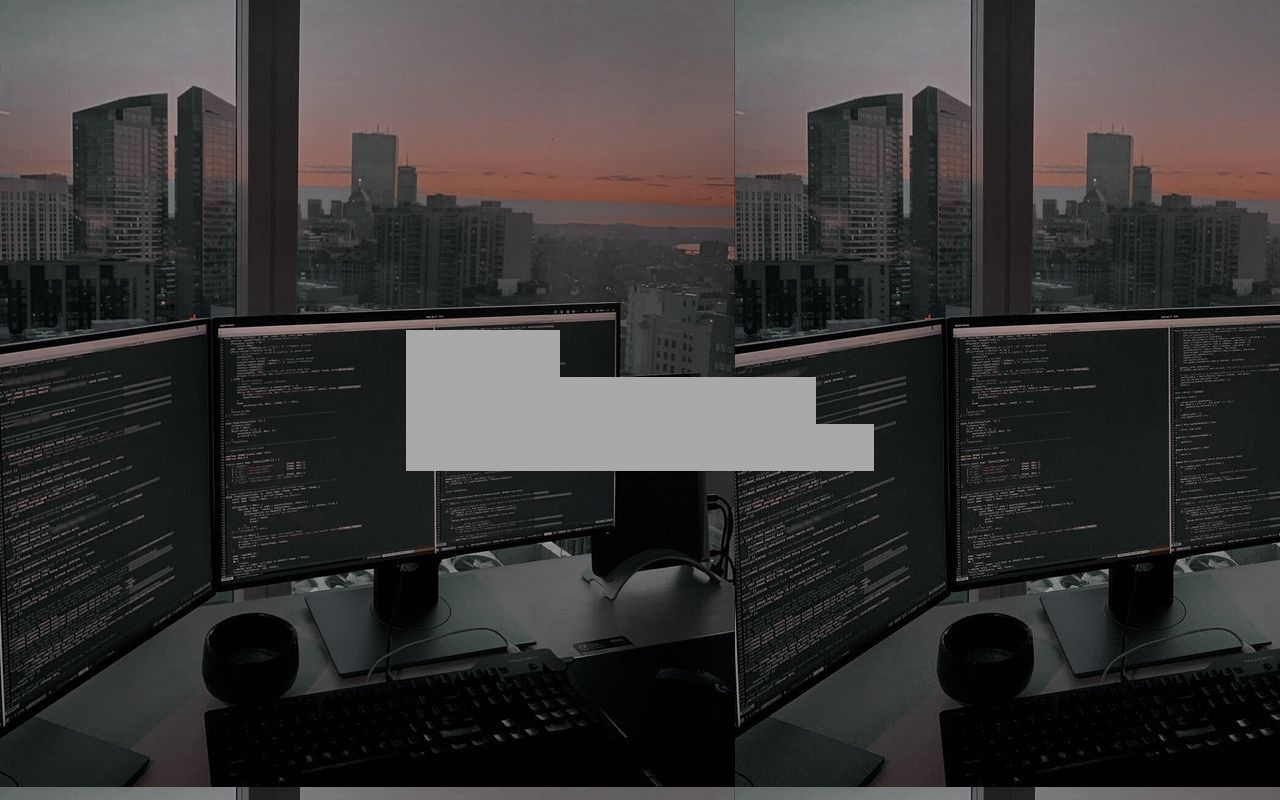
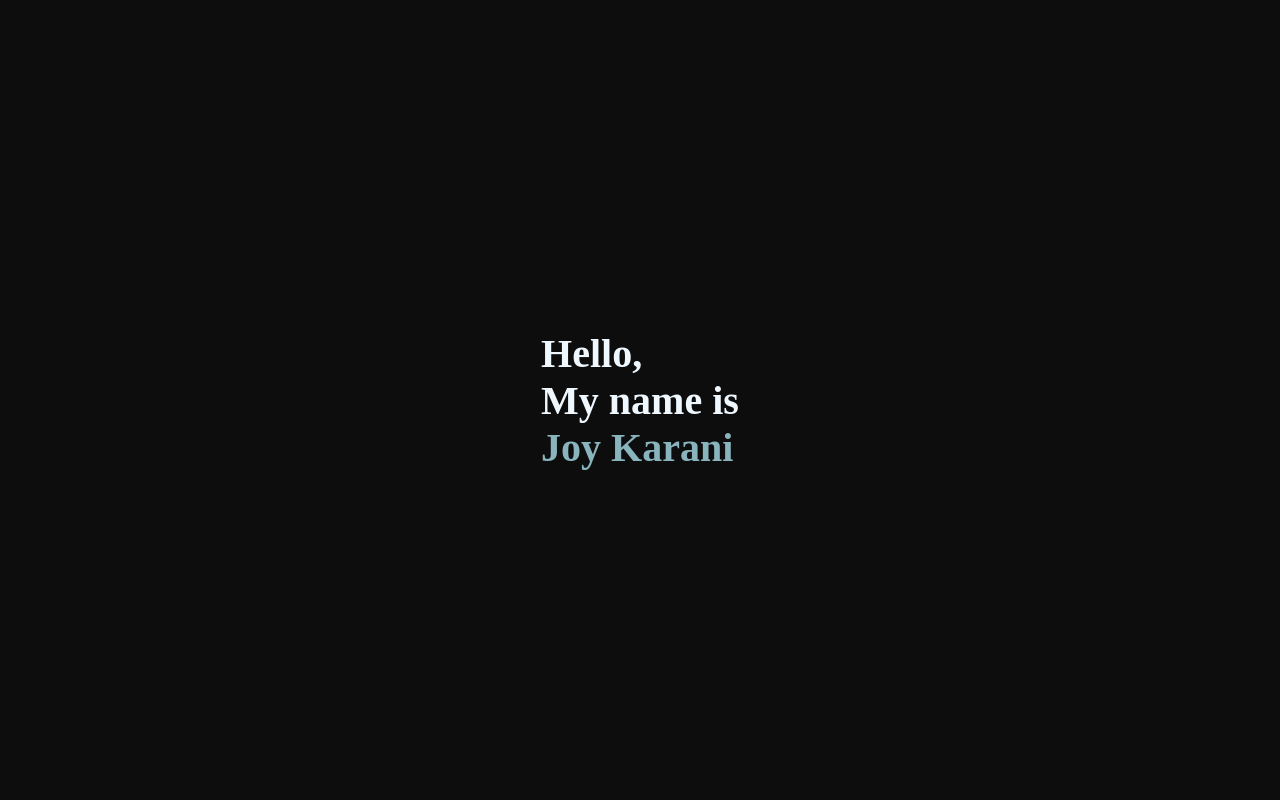
Before and after one commit to joykara/First-Portfolio, a plain HTML site: page index.html in a window 1280 px wide. Shown: the top 802 px of the page. Drawn offline with Linux system fonts and the light colour scheme; a web font is replaced by a local one.

Commit message:
edited description

```diff
--- a/index.html
+++ b/index.html
@@ -13,9 +13,9 @@
     <div class="container">
 
         <div class="description">
-            <h1>Hi there! <span></span></h1>
-            <h1>My name is Joy Karani. <span></span></h1>
-            <h1>I'm a Full-Stack Developer. <span></span></h1>
+            <h1>Hello, <span></span></h1>
+            <h1>My name is <span></span></h1>
+            <h1>Joy Karani<span></span></h1>
         </div>
 
     </div>
--- a/style.css
+++ b/style.css
@@ -12,8 +12,8 @@
     display: flex;
     align-items: center;
     justify-content: center;
-    background-image: url(./img/download.jpg);
-    /* background-color: rgb(195, 180, 180); */
+    background-color: rgb(13, 13, 13);
+    /* background-image: url(./img/download.jpg); */
 }
     /* Description */
 .description{
@@ -21,22 +21,66 @@
     background-position: top center;
     position: relative;
 }
+.description #description{
+    max-width: 1200px;
+    margin: 0 auto;
+    padding: 0 50px;
+    justify-content: flex-start;
+}
 .description h1{
     font-size: 2.5rem;
-    color:aliceblue;
+    color:transparent;
     display: block;
     width: fit-content;
     position: relative;
+    animation: text_reveal .5s ease forwards;
+    animation-delay: 1.5s;
+}
+.description h1:nth-child(1){
+    animation-delay: 1s;
+}
+.description h1:nth-child(2){
+    animation-delay: 2s;
+}
+.description h1:nth-child(3){
+    animation: text_reveal_name .5s ease forwards;
+    animation-delay: 3s;
 }
 .description h1 span{
     position: absolute;
     top: 0;
     left: 0;
-    width: 100%;
-    height: 100%;
+    width: 0;
+    height: 100% ;
     nav-down: auto;
-    background-color: darkgray;
+    background-color: rgb(137, 180, 190);
+    animation: text_reveal_box 1s ease-in;
+    animation-delay: 1s;
 }
+    /* End Description */
+
+    /*keyframes */
+@keyframes text_reveal_box {
+    50%{
+        width: 100%;
+        left: 0 ;
+        }
+    100%{
+        width: 0;
+        left: 100% ;
+        }
+}
+@keyframes text_reveal{
+    100%{
+        color: aliceblue;
+    }
+}
+@keyframes text_reveal_name{
+    100%{
+        color: rgb(137, 180, 190);
+    }
+}
+    /* end keyframe */
 .about{
     min-height: 100vh;
     display: flex;
@@ -53,13 +97,14 @@
 .skills ul{
     display: inline-flex;
     list-style: none;
+    padding: 10vh;
 }
 .skills ul li{
     width: 100px;
     margin: 10px;
     padding: 20px;
     border: 10px, solid, black;
-    background-color: blueviolet;
+    background-color: rgb(137, 180, 190);
 }
 .projects{
     display: flex;
```
